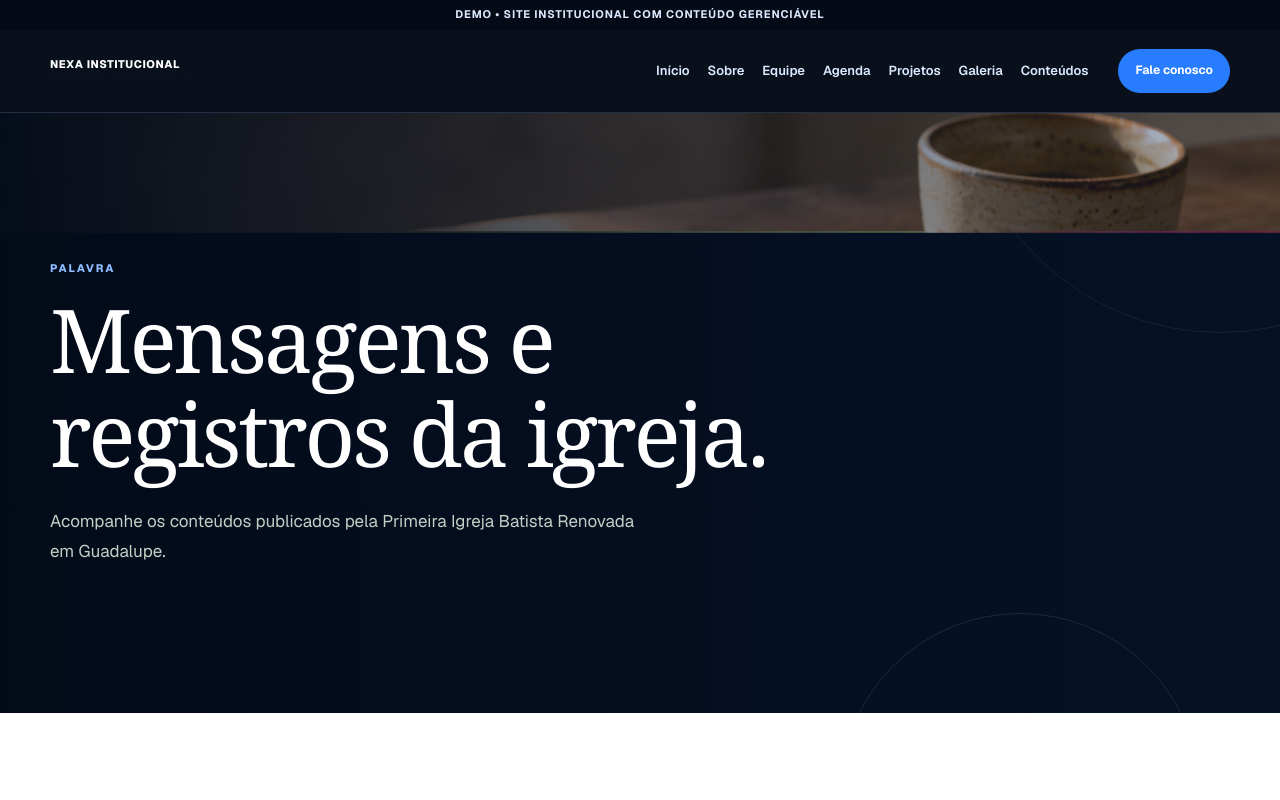
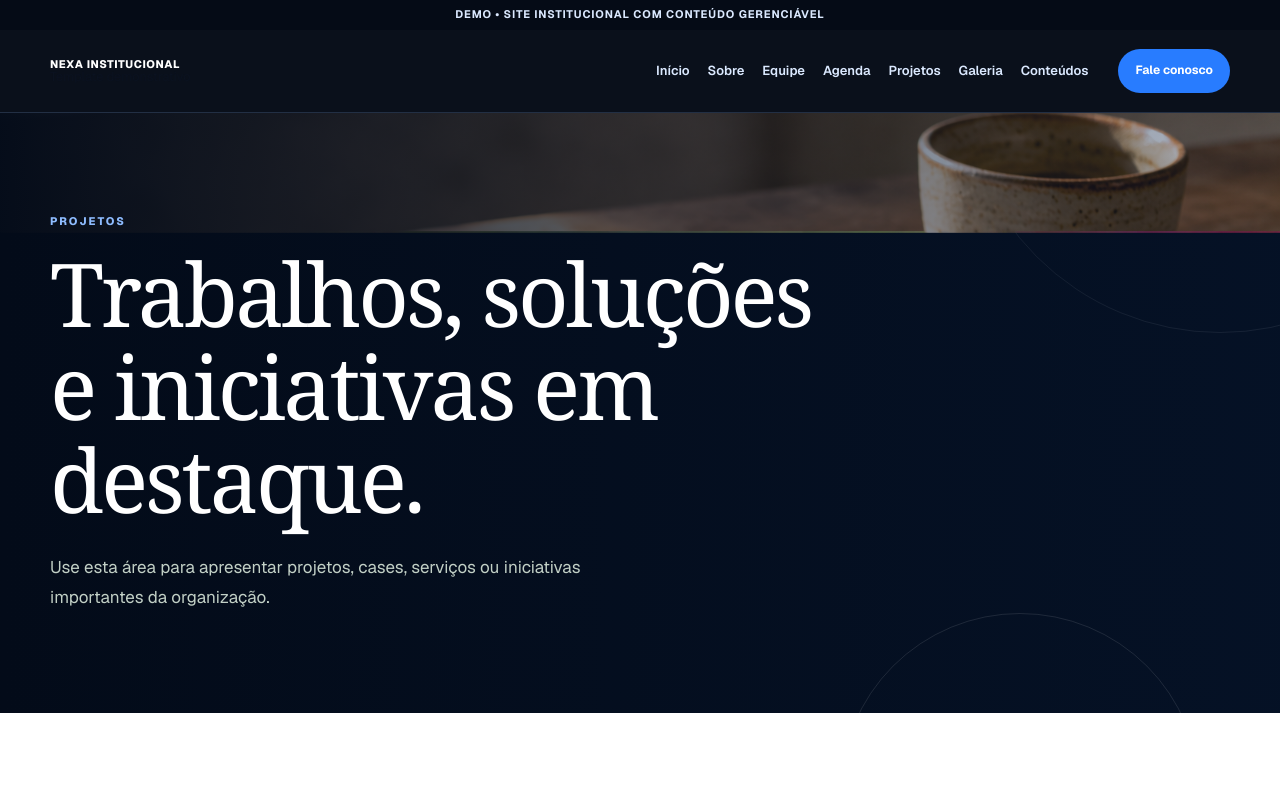
Before and after one commit to GabrielSantanaBR/site-institucional-igreja, a Next.js app: page /sermoes in a window 1280 px wide. Shown: the top 800 px of the page. Built offline with nearby package versions, Linux system fonts and the light colour scheme.

Commit message:
convert sermons page into projects page

```diff
--- a/app/sermoes/page.tsx
+++ b/app/sermoes/page.tsx
@@ -1,3 +1,3 @@
 import type { Metadata } from "next";
-export const metadata: Metadata = { title: "Sermões" };
-export default function SermoesPage() { return <main><section className="page-hero sermon-hero"><div className="sermon-hero-image" aria-hidden="true" /><div className="container page-hero-inner"><p className="eyebrow eyebrow-light">Palavra</p><h1>Mensagens e<br />registros da igreja.</h1><p>Acompanhe os conteúdos publicados pela Primeira Igreja Batista Renovada em Guadalupe.</p></div></section><section className="section"><div className="container welcome-grid"><div><p className="eyebrow">Cultos e mensagens</p><h2>Conteúdo publicado pela comunidade.</h2></div><div className="welcome-copy"><p>Os registros recentes de cultos, pregações e programações são compartilhados nos canais da PIBRG.</p><blockquote>Somente conteúdos identificados pela própria igreja serão apresentados nesta seção.</blockquote><a className="button button-green" href="https://www.instagram.com/pibrg/" target="_blank" rel="noreferrer">Ver publicações da PIBRG</a></div></div></section></main>; }
+export const metadata: Metadata = { title: "Projetos" };
+export default function SermoesPage() { return <main><section className="page-hero sermon-hero"><div className="sermon-hero-image" aria-hidden="true" /><div className="container page-hero-inner"><p className="eyebrow eyebrow-light">Projetos</p><h1>Trabalhos, soluções<br />e iniciativas em destaque.</h1><p>Use esta área para apresentar projetos, cases, serviços ou iniciativas importantes da organização.</p></div></section><section className="section"><div className="container welcome-grid"><div><p className="eyebrow">Portfólio institucional</p><h2>Mostre o que sua organização faz.</h2></div><div className="welcome-copy"><p>Projetos podem ser apresentados com contexto, objetivos, resultados, imagens e links externos.</p><blockquote>Esta página usa conteúdo fictício para demonstrar uma aplicação possível do template.</blockquote><a className="button button-green" href="/#contato">Solicitar informações</a></div></div></section></main>; }
```
